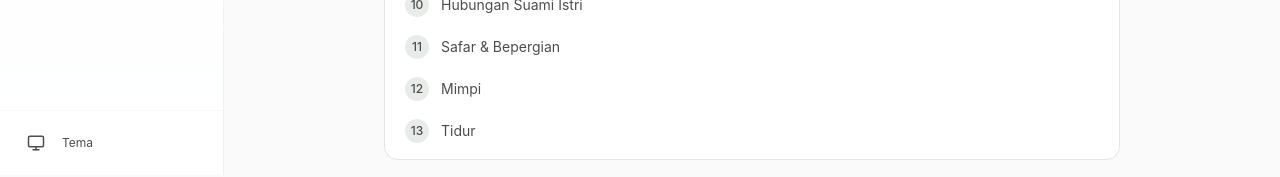
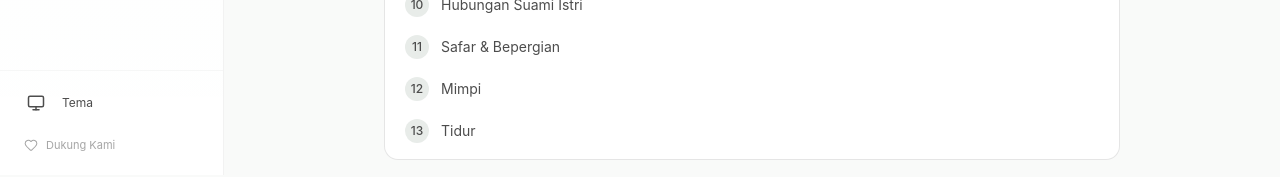
Before and after one commit to IrumiDesu7/irumi-pocket, a React (Vite) app: page / in a window 1280 px wide. Shown: the part 625-802 px from the top of the page. Built offline with nearby package versions, Linux system fonts and the light colour scheme.

Commit message:
feat: add saweria support link in README, sidebar, and mobile header

```diff
--- a/src/components/layout/AppShell.tsx
+++ b/src/components/layout/AppShell.tsx
@@ -1,4 +1,5 @@
 import type { ReactNode } from "react";
+import { Heart } from "lucide-react";
 import { ThemeToggle } from "./ThemeToggle";
 
 interface AppShellProps {
@@ -9,8 +10,17 @@ export function AppShell({ children }: AppShellProps) {
 	return (
 		<div className="relative min-h-dvh bg-background pt-[env(safe-area-inset-top)] lg:pl-56 lg:pt-0">
 			<div className="pointer-events-none fixed inset-x-0 top-0 z-0 h-40 bg-gradient-to-b from-primary/[0.03] to-transparent lg:left-56" />
-			{/* Theme toggle — mobile only (desktop toggle lives in sidebar) */}
-			<div className="fixed right-4 top-[calc(env(safe-area-inset-top)+0.5rem)] z-40 lg:hidden">
+			{/* Top-right controls — mobile only (desktop equivalents live in sidebar) */}
+			<div className="fixed right-4 top-[calc(env(safe-area-inset-top)+0.5rem)] z-40 flex items-center gap-1 lg:hidden">
+				<a
+					href="https://saweria.co/irumid"
+					target="_blank"
+					rel="noopener noreferrer"
+					className="flex size-8 items-center justify-center rounded-full text-muted-foreground/40 transition-colors duration-200 active:scale-90 hover:text-primary/60"
+					aria-label="Dukung Kami"
+				>
+					<Heart className="size-[15px]" strokeWidth={1.75} />
+				</a>
 				<ThemeToggle />
 			</div>
 			<main className="relative z-10 mx-auto max-w-3xl pb-20 lg:pb-8">
--- a/src/components/layout/BottomNav.tsx
+++ b/src/components/layout/BottomNav.tsx
@@ -111,10 +111,21 @@ export function BottomNav({ activeTab, onTabChange }: BottomNavProps) {
 				})}
 			</div>
 
-			{/* Theme toggle — desktop sidebar bottom */}
-			<div className="mt-auto hidden lg:flex lg:items-center lg:gap-2.5 lg:border-t lg:border-border/30 lg:px-5 lg:py-4">
-				<ThemeToggle />
-				<span className="text-xs text-muted-foreground">Tema</span>
+			{/* Footer — desktop sidebar bottom */}
+			<div className="mt-auto hidden lg:block lg:border-t lg:border-border/30 lg:px-5 lg:py-4">
+				<div className="flex items-center gap-2.5">
+					<ThemeToggle />
+					<span className="text-xs text-muted-foreground">Tema</span>
+				</div>
+				<a
+					href="https://saweria.co/irumid"
+					target="_blank"
+					rel="noopener noreferrer"
+					className="mt-3 flex items-center gap-2 rounded-lg px-1 py-1.5 text-muted-foreground/50 transition-colors duration-200 hover:text-primary/70"
+				>
+					<Heart className="size-3.5" strokeWidth={1.75} />
+					<span className="text-[11px]">Dukung Kami</span>
+				</a>
 			</div>
 		</nav>
 	);
```
Also changed, not shown: 1 other file (tests, documents, lock files or other folders).
